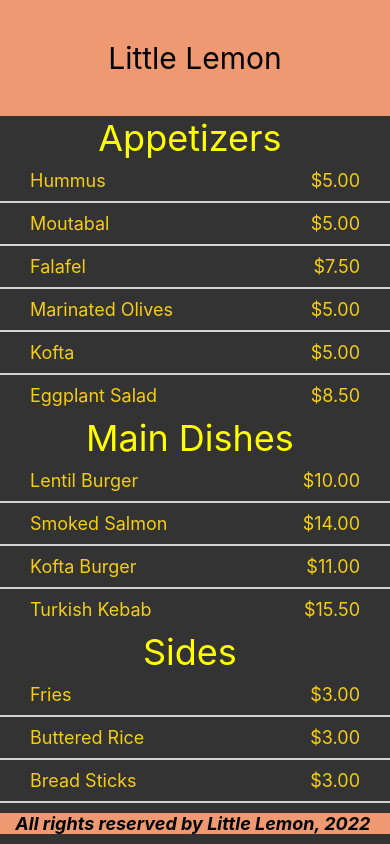
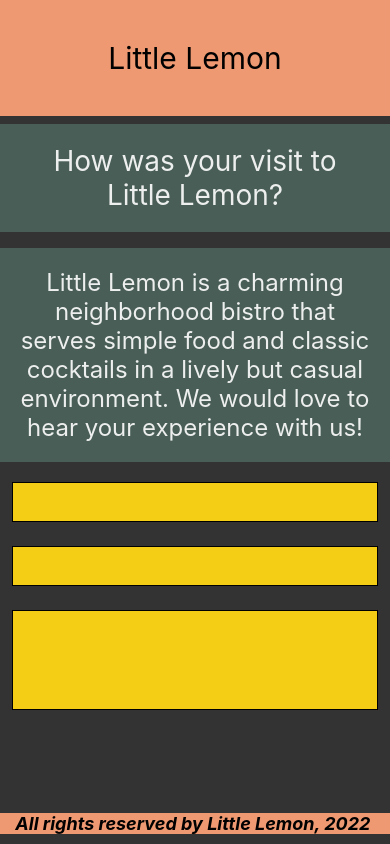
Before and after one commit to rajyotiroshan/littleLemonApp, a React Native app: screen / in a window 390 px wide. Built offline with nearby package versions, Linux system fonts and the light colour scheme.

Commit message:
TextInput

```diff
--- a/App.js
+++ b/App.js
@@ -3,6 +3,7 @@ import LittleLemonHeader from "./components/LittleLemonHeader";
 import LittleLemonFooter from "./components/LittleLemonFooter";
 import WelcomeScreen from "./components/WelcomeScreen";
 import MenuItems from "./components/MenuItems";
+import Feedback from "./components/Feedback";
 
 export default function App() {
   return (
@@ -10,7 +11,8 @@ export default function App() {
       <View style={appStyles.container}>
         <LittleLemonHeader />
         {/* <WelcomeScreen /> */}
-          <MenuItems/>
+          {/* <MenuItems/> */}
+          <Feedback/>
         <LittleLemonFooter/>
       </View>
 
--- /dev/null
+++ b/components/Feedback.js
@@ -0,0 +1,85 @@
+import { useState } from "react";
+import {
+  ScrollView,
+  TextInput,
+  useAnimatedValue,
+  StyleSheet,
+  Text,
+} from "react-native";
+
+const Feedback = () => {
+  const [firstName, onChangeFirstName] = useState("");
+  const [lastName, onChangeLastName] = useState("");
+  const [message, onChangeMessage] = useState("");
+
+  return (
+    <ScrollView style={styles.container}>
+      <Text style={styles.headingSection}>
+        How was your visit to Little Lemon?
+      </Text>
+      <Text style={styles.infoSection}>
+        Little Lemon is a charming neighborhood bistro that serves simple food
+        and classic cocktails in a lively but casual environment. We would love
+        to hear your experience with us!
+      </Text>
+
+      <TextInput
+        style={styles.input}
+        value={firstName}
+        onChangeText={onChangeFirstName}
+      />
+
+      <TextInput
+        style={styles.input}
+        value={lastName}
+        onChangeText={onChangeLastName}
+      />
+
+      <TextInput
+        style={styles.messageInput}
+        value={message}
+        onChangeText={onChangeMessage}
+      />
+    </ScrollView>
+  );
+};
+
+const styles = StyleSheet.create({
+  container: {
+    flex: 1,
+  },
+  input: {
+    height: 40,
+    margin: 12,
+    borderWidth: 1,
+    padding: 10,
+    fontSize: 16,
+    borderColor: "EDEFEE",
+    backgroundColor: "#F4CE14",
+  },
+  messageInput: {
+    height: 100,
+    margin: 12,
+    borderWidth: 1,
+    padding: 10,
+    fontSize: 16,
+    backgroundColor: "#F4CE14",
+  },
+  infoSection: {
+    fontSize: 24,
+    padding: 20,
+    marginVertical: 8,
+    color: "#EDEFEE",
+    textAlign: "center",
+    backgroundColor: "#495E57",
+  },
+  headingSection: {
+    fontSize: 28,
+    padding: 20,
+    marginVertical: 8,
+    color: "#EDEFEE",
+    textAlign: "center",
+    backgroundColor: "#495E57",
+  },
+});
+export default Feedback;
```
